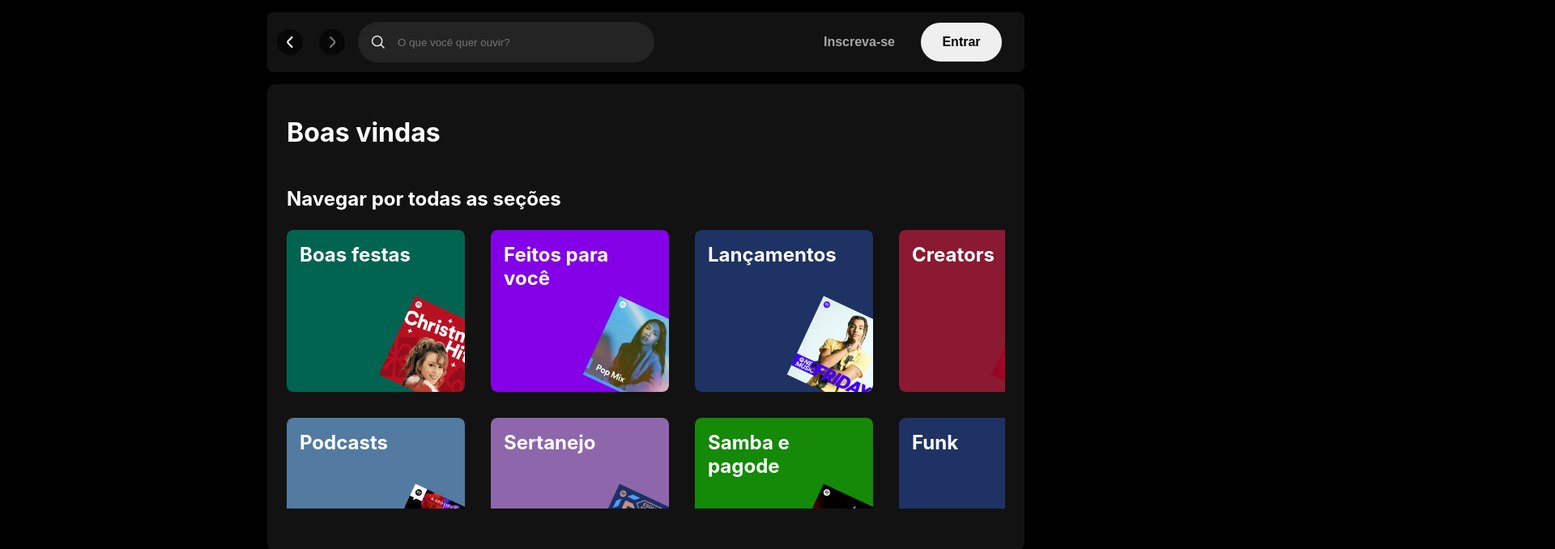
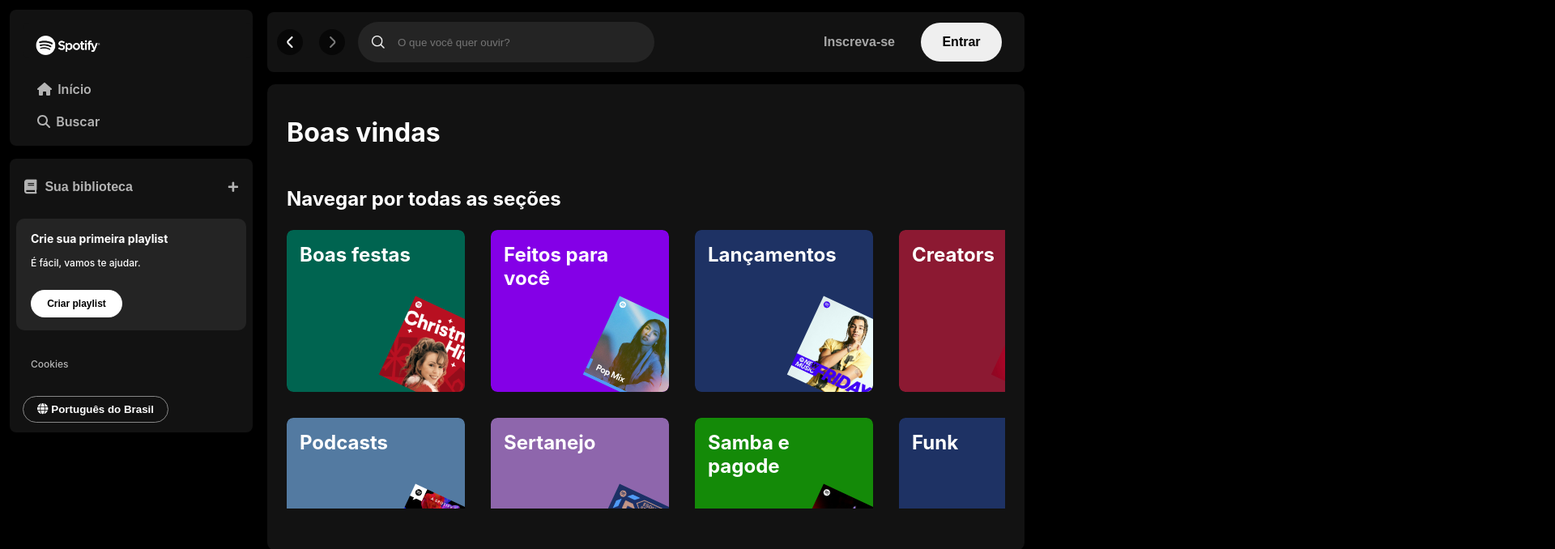
Before and after one commit to fmascena-dev/spotify-react, a React (Vite) app: page / in a window 1280 px wide. Shown: the top 678 px of the page at 81% size, 1920 px wide, since content can reach past the window. Built offline with nearby package versions, Linux system fonts and the light colour scheme.

Commit message:
finalizando estilização do Sidebar

```diff
--- a/src/components/Sidebar/SidebarStyle.scss
+++ b/src/components/Sidebar/SidebarStyle.scss
@@ -0,0 +1,200 @@
+@use '../../partials/colors' as *;
+
+.sidebar {
+  position: fixed;
+  top: 0;
+  left: 0;
+  bottom: 0;
+  padding: 0.75rem;
+  width: 300px;
+}
+
+.sidebar__navigation {
+  background-color: var(--secondary-color);
+  border-radius: 0.5rem;
+  padding: 1rem 0 0 1rem;
+}
+
+.logo {
+  background: var(--secondary-color);
+  display: flex;
+  border-radius: 0.5rem;
+  padding: 1rem 0 0 1rem;
+}
+
+.sidebar__navigation .logo img {
+  width: 80px;
+}
+
+.sidebar nav ul {
+  margin-top: 1.125rem;
+  padding: 0 1.125rem 0.625rem 1.125rem;
+}
+
+.sidebar ul li {
+  padding: 0.625rem 0;
+  list-style: none;
+}
+
+.sidebar nav ul li a {
+  color: var(--primary-color);
+  text-decoration: none;
+  font-weight: 600;
+  font-style: 1rem;
+  display: flex;
+  align-items: center;
+  gap: 0.45rem;
+  transition: all 0.3s ease-in-out;
+}
+
+.sidebar nav ul li a:hover {
+  color: #fff;
+}
+
+.sidebar nav ul li a span {
+  position: relative;
+  transition: all 0.6s ease-in-out;
+}
+
+.sidebar nav ul li a span::after {
+  content: '';
+  position: absolute;
+  width: 0;
+  height: 2px;
+  background-color: var(--text-base-light);
+  bottom: -2px;
+  left: 0;
+  transition: all 0.6s ease-in-out;
+}
+
+.sidebar nav ul li a span:hover::after {
+  width: 100%;
+}
+
+.sidebar nav ul li a span:hover {
+  color: #fff;
+}
+
+.library {
+  background-color: var(--secondary-color);
+  border-radius: 0.5rem;
+  display: flex;
+  justify-content: space-between;
+  flex-direction: column;
+  padding: 0.25rem 0.5rem;
+  color: var(--primary-color);
+  font-weight: 600;
+  font-size: 0.875rem;
+  margin-top: 0.625rem;
+}
+
+.library .library__content {
+  display: flex;
+  align-items: center;
+  justify-content: space-between;
+}
+
+.library .library__button {
+  display: flex;
+  align-items: center;
+  margin-right: 0.625rem;
+  color: var(--primary-color);
+  background-color: transparent;
+  border: 0px;
+  font-size: 1rem;
+  font-weight: 700;
+  text-align: center;
+  text-decoration: none;
+  text-transform: none;
+  padding: 0.625rem;
+}
+
+.library .library__button .fa {
+  font-size: 1.1rem;
+  font-weight: 300;
+  color: var(--primary-color);
+  margin-right: 0.625rem;
+}
+
+.library .library__content .fa-plus {
+  margin: 1.5rem 0.625rem;
+}
+
+.section-playlist{
+    display:flex;
+    align-items: flex-start;
+    justify-content: space-between;
+    gap: 1.125rem;
+    background-color: var(--tertiary-color);
+    color:var(--primary-color);
+    font-weight: 600;
+    font-size: 0.875rem;
+    margin: 0.5rem 0;
+    padding: 1rem 1.125rem;
+    border-radius: 0.625rem;
+}
+
+.section-playlist .section-playlist__content{
+    display:flex;
+    flex-direction: column;
+}
+
+.section-playlist__content .text{
+    padding-bottom: 0.875rem;
+    color: var(--text-base-light);
+}
+
+.section-playlist__content .title{
+    font-weight: 700;
+}
+
+.section-playlist__content .subtitle{
+    font-weight: 500;
+    font-size: 0.75rem;
+}
+
+.section-playlist__content .section-playlist__button{
+    display: flex;
+    justify-content: center;
+    background-color: #FFF;
+    color:var(--text-base-dark);
+    border-radius: 1.125rem;
+    font-size: 0.75rem;
+    font-weight: 700;
+    text-decoration:none;
+    text-transform: none;
+    padding: 0.625rem;
+    margin-top: 0.75rem;
+    border:0;
+    width: 113px;
+}
+
+.sidebar .cookies {
+    margin: 1.5rem 1.125rem;
+}
+
+.sidebar .cookies a {
+    color: var(--primary-color);
+    font-weight: 500;
+    font-size: 0.75rem;
+    text-decoration: none;
+}
+
+.sidebar .cookies a:hover {
+    text-decoration: underline;
+}
+
+.languages .languages__button {
+    display: flex;
+    justify-content: center;
+    gap: 0.25rem;
+    background-color: transparent;
+    border: 1px solid #878787;
+    color: var(--text-base-light);
+    font-weight: bold;
+    cursor: pointer;
+    width: 180px;
+    margin: 0.5rem;
+    padding: 0.5rem;
+    border-radius: 1.125rem;
+}
```
